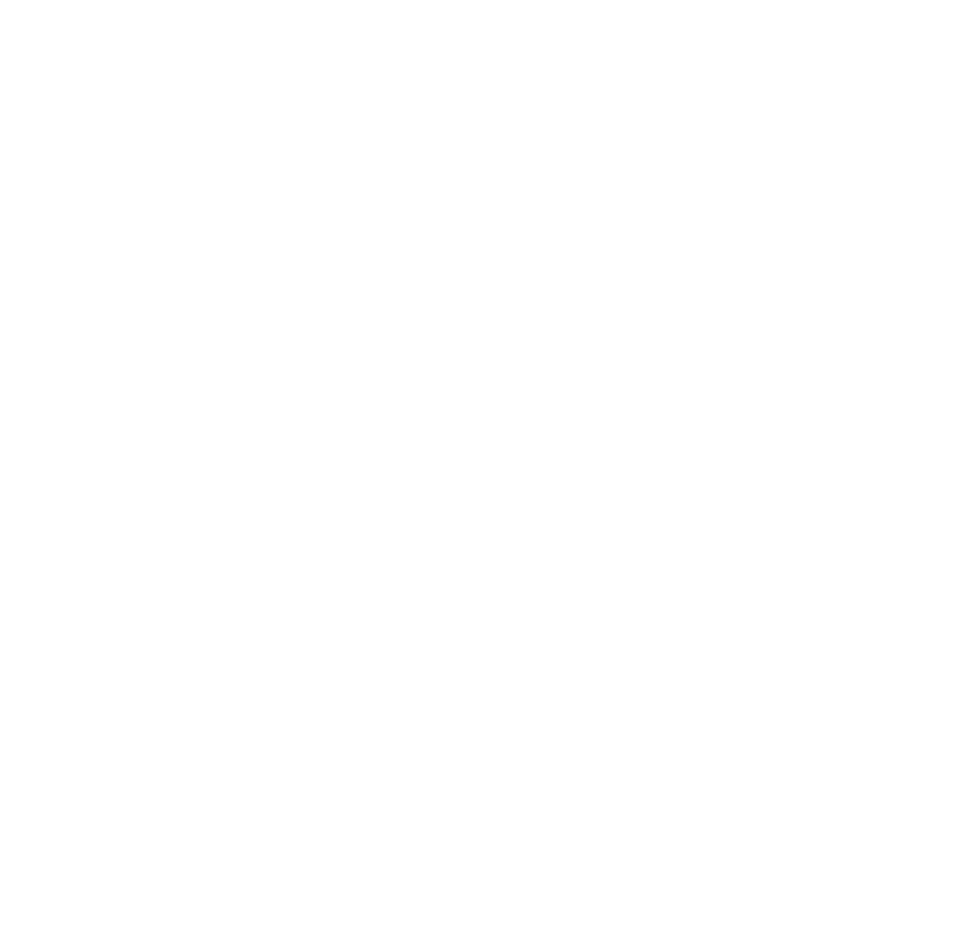
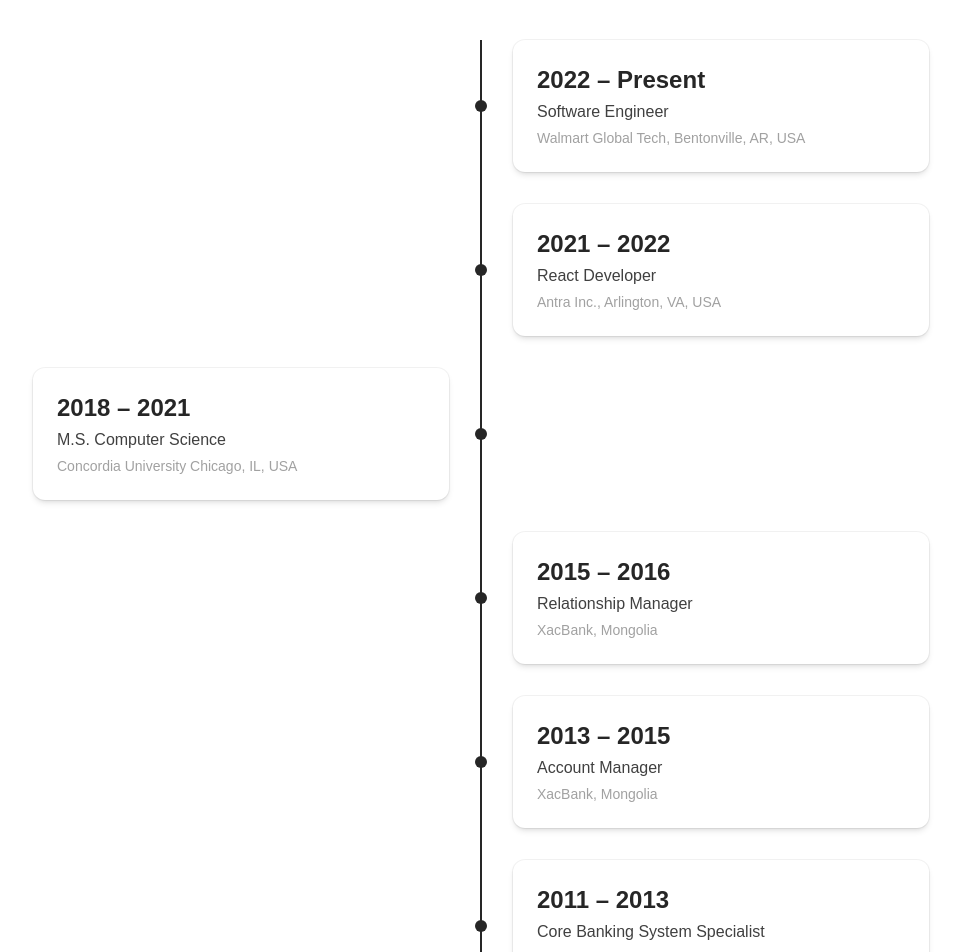
Before and after one commit to javkhlan-tso/portfolio, a Next.js app: page / in a window 1280 px wide. Shown: the part 1520-2472 px from the top of the page, without its empty margins (159-1120 px from the left). Before the commit the page ends 1432 px from the top, so only its background shows below. Built offline with nearby package versions, Linux system fonts and the light colour scheme.

Commit message:
add Journey

```diff
--- a/src/components/Journey.tsx
+++ b/src/components/Journey.tsx
@@ -1,3 +1,96 @@
+const journey = [
+  {
+    period: "2022 – Present",
+    title: "Software Engineer",
+    organization: "Walmart Global Tech, Bentonville, AR, USA",
+    side: "right",
+  },
+  {
+    period: "2021 – 2022",
+    title: "React Developer",
+    organization: "Antra Inc., Arlington, VA, USA",
+    side: "right",
+  },
+  {
+    period: "2018 – 2021",
+    title: "M.S. Computer Science",
+    organization: "Concordia University Chicago, IL, USA",
+    side: "left",
+  },
+  {
+    period: "2015 – 2016",
+    title: "Relationship Manager",
+    organization: "XacBank, Mongolia",
+    side: "right",
+  },
+  {
+    period: "2013 – 2015",
+    title: "Account Manager",
+    organization: "XacBank, Mongolia",
+    side: "right",
+  },
+  {
+    period: "2011 – 2013",
+    title: "Core Banking System Specialist",
+    organization: "XacBank, Mongolia",
+    side: "right",
+  },
+  {
+    period: "2004 – 2010",
+    title: "B.A. Mathematics",
+    organization: "Bogazici University, Istanbul, Turkey",
+    side: "left",
+  },
+] as const;
+
+type JourneyItem = (typeof journey)[number];
+
+function Card({ period, title, organization }: Omit<JourneyItem, "side">) {
+  return (
+    <div className="rounded-xl bg-white dark:bg-neutral-900 p-6 shadow-md shadow-black/10 dark:shadow-black/30 ring-1 ring-black/5 dark:ring-white/10 transition-transform duration-200 hover:-translate-y-1.5">
+      <p className="text-2xl font-bold text-neutral-800 dark:text-white">
+        {period}
+      </p>
+      <p className="mt-1 text-base font-medium text-neutral-700 dark:text-neutral-300">
+        {title}
+      </p>
+      <p className="mt-1 text-sm text-neutral-400 dark:text-neutral-500">
+        {organization}
+      </p>
+    </div>
+  );
+}
+
 export default function Journey() {
-  return <section id="journey">Journey</section>;
+  return (
+    <section id="journey" className="px-8 py-24 md:px-20 lg:px-32">
+      <h2 className="mb-16 text-center text-3xl font-semibold text-neutral-800 dark:text-white md:text-4xl">
+        My Journey So Far
+      </h2>
+
+      <div className="relative mx-auto max-w-4xl">
+        {/* Center line */}
+        <div className="absolute left-1/2 top-0 h-full w-0.5 -translate-x-1/2 bg-neutral-800 dark:bg-neutral-400" />
+
+        <div className="flex flex-col gap-8">
+          {journey.map((item, index) => (
+            <div key={index} className="relative flex items-center">
+              {/* Dot on center line */}
+              <div className="absolute left-1/2 z-10 h-3 w-3 -translate-x-1/2 rounded-full bg-neutral-800 dark:bg-neutral-400" />
+
+              {item.side === "left" ? (
+                <div className="w-[calc(50%-2rem)] mr-auto">
+                  <Card period={item.period} title={item.title} organization={item.organization} />
+                </div>
+              ) : (
+                <div className="w-[calc(50%-2rem)] ml-auto">
+                  <Card period={item.period} title={item.title} organization={item.organization} />
+                </div>
+              )}
+            </div>
+          ))}
+        </div>
+      </div>
+    </section>
+  );
 }
```
